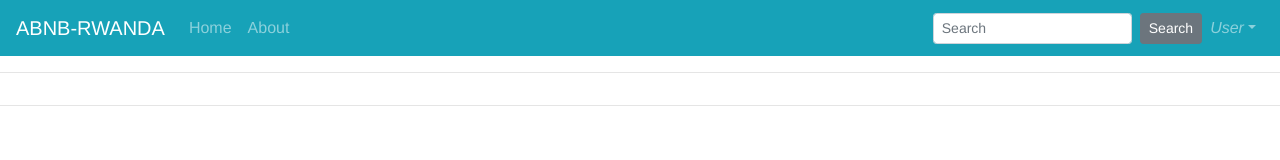
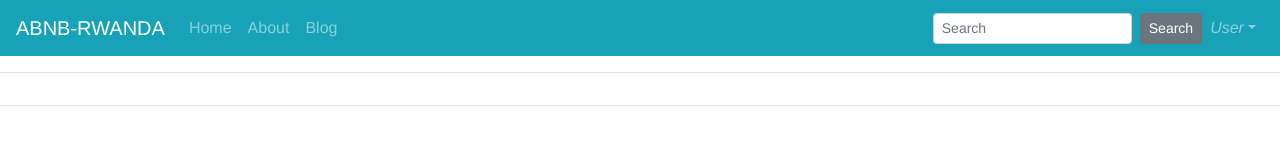
Before and after one commit to ruhimbazabertin/newVersion, a Vue app: page / in a window 1280 px wide. Shown: the top 160 px of the page. Built offline with nearby package versions, Linux system fonts and the light colour scheme.

Commit message:
add-button
add button to header

[finishes #171668078]

```diff
--- a/src/components/TopHeader.vue
+++ b/src/components/TopHeader.vue
@@ -9,6 +9,7 @@
       <b-navbar-nav>
         <b-nav-item to="/">Home</b-nav-item>
         <b-nav-item to="about">About</b-nav-item>
+        <b-nav-item to="blog">Blog</b-nav-item>
       </b-navbar-nav>
 
       <!-- Right aligned nav items -->
@@ -19,7 +20,6 @@
         </b-nav-form>
 
         <b-nav-item-dropdown right>
-          <!-- Using 'button-content' slot -->
           <template v-slot:button-content>
             <em>User</em>
           </template>
```
